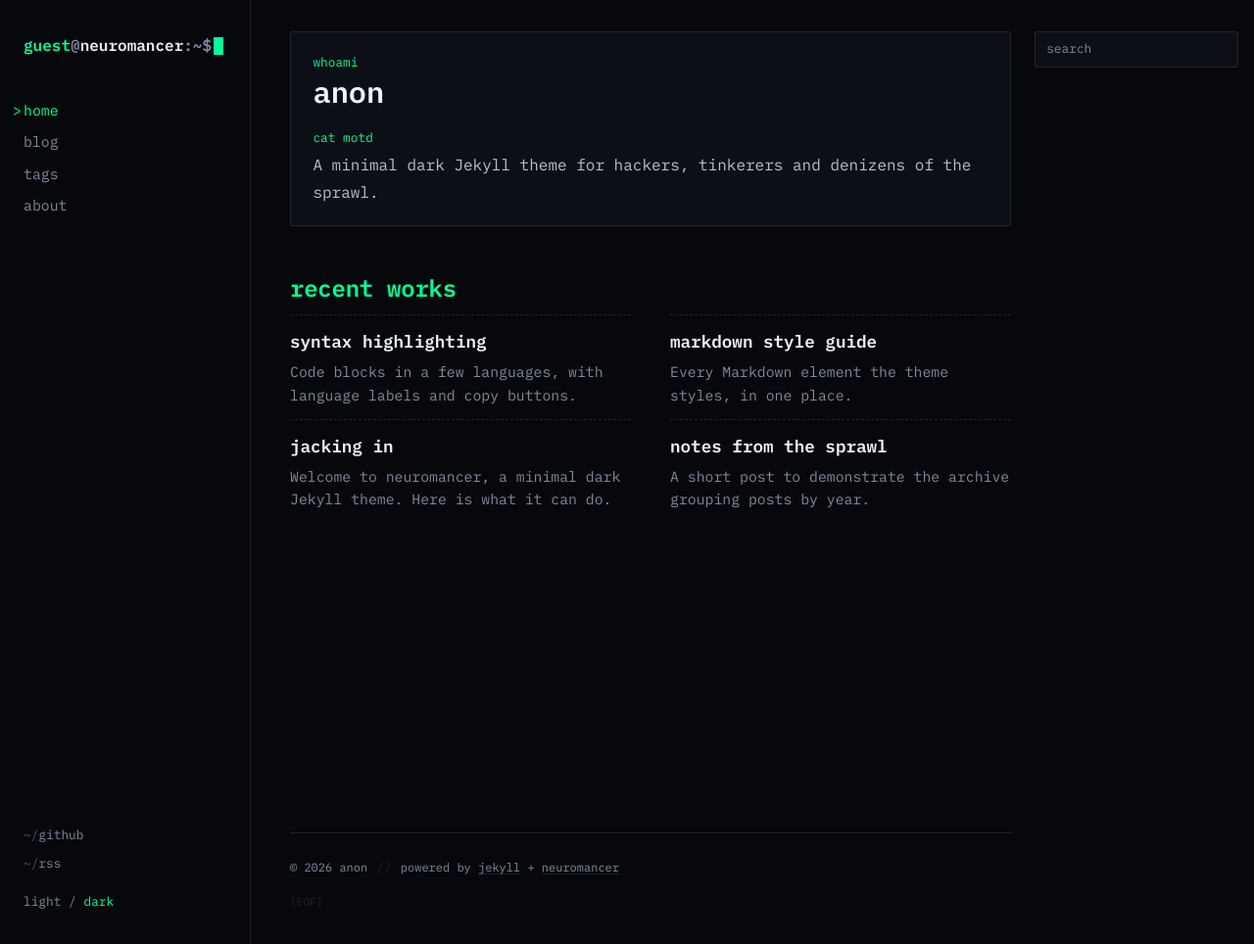
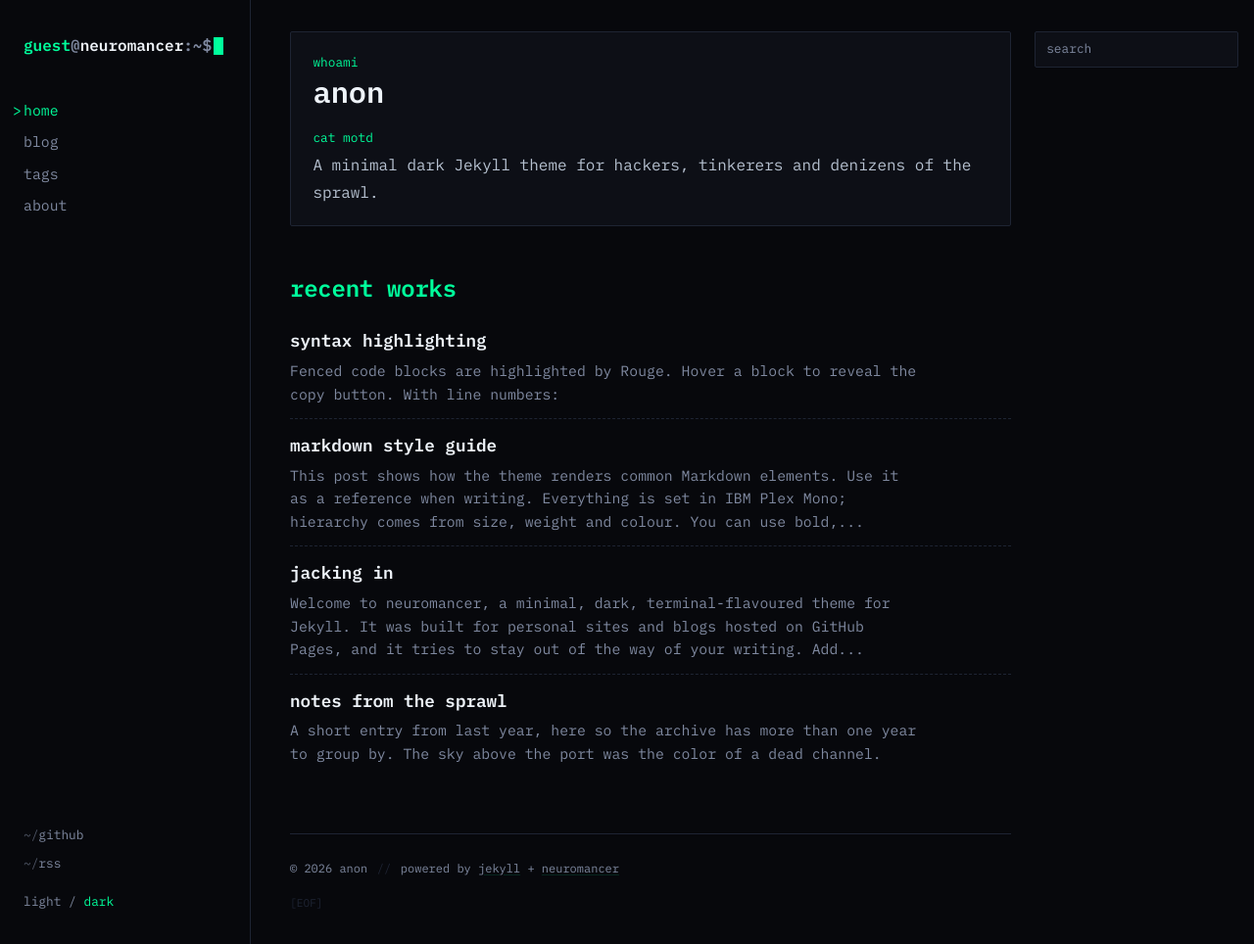
Before and after one commit to Spr1ngLif3/jekyll-theme-neuromancer, a Jekyll site: the page built from index.md, in a window 1280 px wide and 964 px high. Shown: the whole window at 98% size. Built offline with Jekyll 4.4.1, drawn with Linux system fonts in a browser that asks for light colours.

Commit message:
feat: vertical home list with longer body excerpts
- home page lists posts in one column at every screen size (column layout
  removed)
- excerpts are built from the post's paragraphs (headings, lists and code
  skipped), cut to neuromancer.excerpt_words (35) and capped at the reading
  width; `description` is the fallback for posts without paragraphs

Co-Authored-By: Claude Opus 5.5 <noreply@anthropic.com>

```diff
--- a/_config.yml
+++ b/_config.yml
@@ -55,6 +55,8 @@ neuromancer:
   # Number of posts on the home page (0 hides the list)
   home_posts: 5
   show_excerpts: true
+  # Words of post body shown in the home page list
+  excerpt_words: 35
   archive_url: /blog/
   tags_url: /tags/
   # Search box in the top-right corner; Enter opens search_url
--- /dev/null
+++ b/_includes/post-excerpt.html
@@ -0,0 +1,17 @@
+{%- comment -%}
+  Plain-text preview of a post: the text of its paragraphs (headings,
+  lists and code blocks are skipped), cut to site.neuromancer.excerpt_words
+  (35). Falls back to the post's `description` when there are no paragraphs.
+  Params:
+    post (required) the post object
+{%- endcomment -%}
+{%- assign words = site.neuromancer.excerpt_words | default: 35 -%}
+{%- assign prose = "" -%}
+{%- assign chunks = include.post.content | split: "<p>" -%}
+{%- for chunk in chunks offset: 1 -%}
+  {%- assign paragraph = chunk | split: "</p>" | first -%}
+  {%- assign prose = prose | append: " " | append: paragraph -%}
+{%- endfor -%}
+{%- assign prose = prose | strip_html | normalize_whitespace | strip -%}
+{%- if prose == "" %}{% assign prose = include.post.description | strip_html | strip %}{% endif -%}
+{{ prose | truncatewords: words }}
--- a/_includes/post-list.html
+++ b/_includes/post-list.html
@@ -5,11 +5,10 @@
     limit    (optional) max number of posts to show
     excerpts (optional) show post excerpts when true
     dates    (optional) set to false to hide dates
-    grid     (optional) lay posts out in columns when there is room
 {%- endcomment -%}
 {%- assign date_format = site.neuromancer.date_format | default: "%Y-%m-%d" -%}
 {%- assign limit = include.limit | default: include.posts.size -%}
-<ul class="post-list{% if include.dates == false %} post-list--no-dates{% endif %}{% if include.grid %} post-list--grid{% endif %}">
+<ul class="post-list{% if include.dates == false %} post-list--no-dates{% endif %}">
   {%- for post in include.posts limit: limit %}
   <li class="post-list-item">
     {%- unless include.dates == false %}
@@ -18,7 +17,8 @@
     <div class="post-list-body">
       <a class="post-list-title" href="{{ post.url | relative_url }}">{{ post.title | escape }}</a>
       {%- if include.excerpts and site.neuromancer.show_excerpts != false %}
-      {%- assign excerpt = post.description | default: post.excerpt | strip_html | strip | truncatewords: 30 %}
+      {%- capture excerpt %}{% include post-excerpt.html post=post %}{% endcapture %}
+      {%- assign excerpt = excerpt | strip %}
       {%- if excerpt != "" %}
       <p class="post-list-excerpt">{{ excerpt }}</p>
       {%- endif %}
--- a/_layouts/home.html
+++ b/_layouts/home.html
@@ -28,7 +28,7 @@ layout: default
 {%- if site.posts.size > 0 and home_posts > 0 %}
 <section class="home-posts" aria-labelledby="recent-posts">
   <h2 id="recent-posts" class="section-title home-posts-title">{{ page.posts_title | default: "recent works" | escape }}</h2>
-  {%- include post-list.html posts=site.posts limit=home_posts excerpts=true dates=false grid=true %}
+  {%- include post-list.html posts=site.posts limit=home_posts excerpts=true dates=false %}
   {%- if site.posts.size > home_posts %}
   <p class="more-link"><a href="{{ site.neuromancer.archive_url | default: '/blog/' | relative_url }}">cd ./archive</a></p>
   {%- endif %}
--- a/_sass/neuromancer/_components.scss
+++ b/_sass/neuromancer/_components.scss
@@ -279,19 +279,6 @@ figure.highlight:hover .copy-button,
 
 .post-list--no-dates .post-list-item { grid-template-columns: 1fr; }
 
-// Two (or more) columns of posts when there is room, e.g. on the home page.
-.post-list--grid {
-  display: grid;
-  grid-template-columns: repeat(auto-fill, minmax(min(100%, 20rem), 1fr));
-  column-gap: 2.5rem;
-}
-
-.post-list--grid .post-list-item,
-.post-list--grid .post-list-item:last-child {
-  border-top: 1px dashed var(--nm-border);
-  border-bottom: 0;
-}
-
 .post-list-date {
   padding-top: 0.3rem;
   color: var(--nm-muted);
@@ -310,6 +297,7 @@ figure.highlight:hover .copy-button,
 .post-list-title:hover { color: var(--nm-on-accent); }
 
 .post-list-excerpt {
+  max-width: var(--nm-measure);
   margin: 0.3rem 0 0;
   color: var(--nm-muted);
   font-size: 0.925rem;
```
Also changed, not shown: CHANGELOG.md, README.md.
